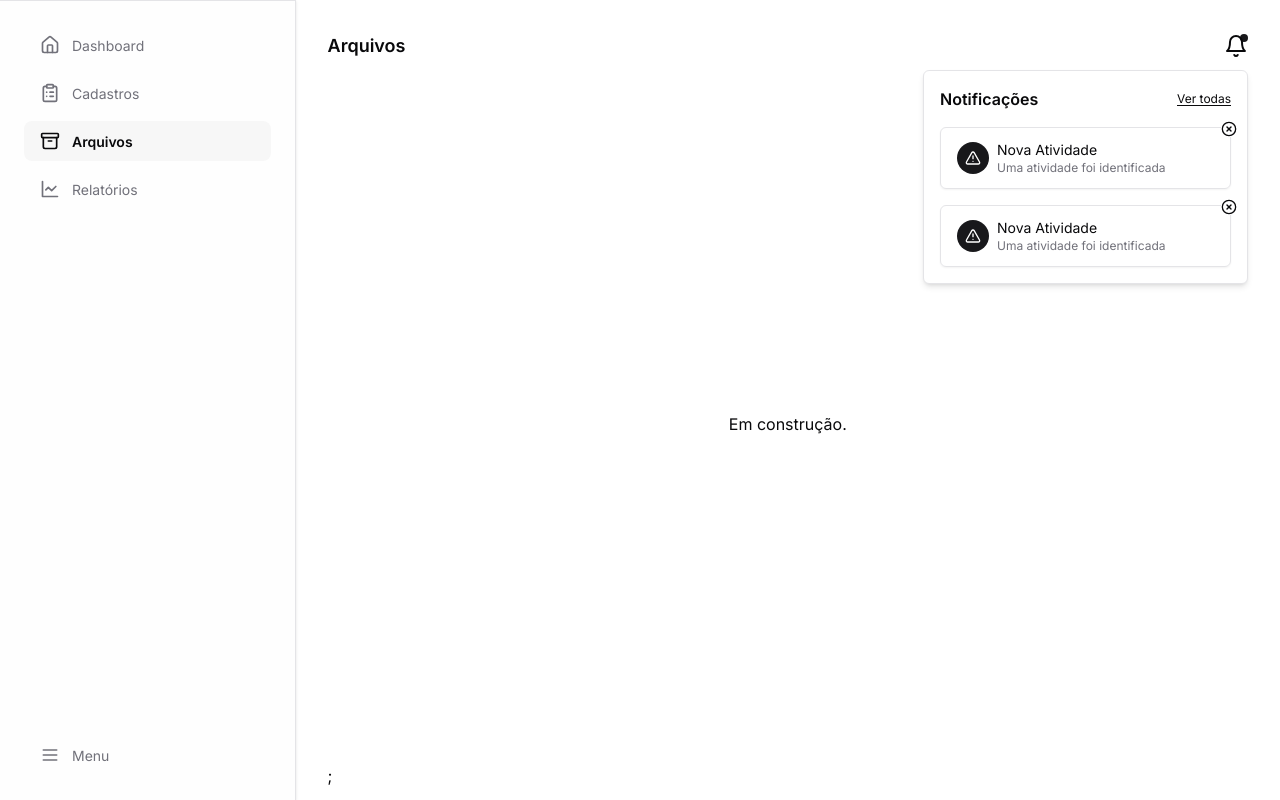
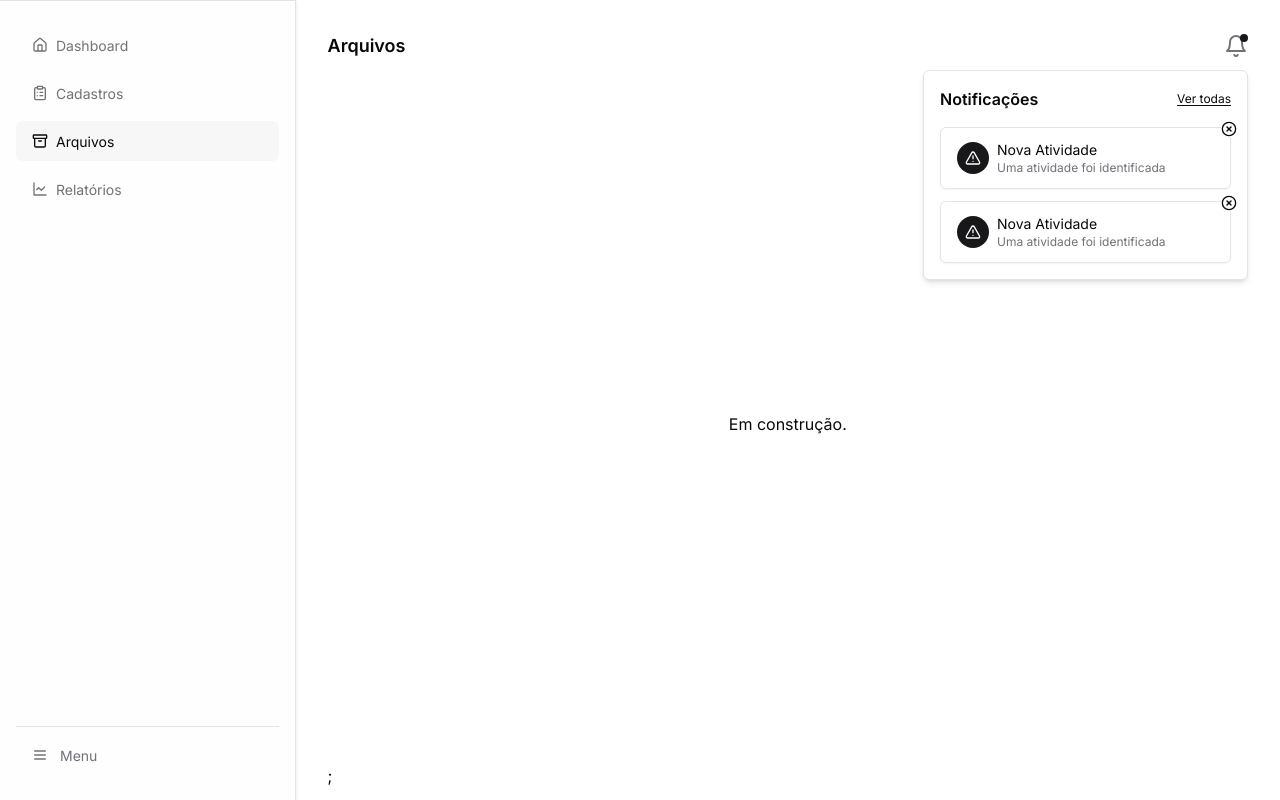
Before and after one commit to wrcelo/project-e, a Next.js app: page /arquivos in a window 1280 px wide. Both pictures are taken after a click on the element 1236 px from the left and 46 px from the top of the page. Built offline with nearby package versions, Linux system fonts and the light colour scheme.

Commit message:
tiny adjustments

```diff
--- a/src/app/arquivos/page.tsx
+++ b/src/app/arquivos/page.tsx
@@ -3,7 +3,7 @@ import React from "react";
 
 const Arquivos = () => {
 	return (
-		<div className="p-8">
+		<div className="p-5 md:p-8">
 			<PageHeader title={"Arquivos"} />
 			<div className="flex items-center justify-center h-[85dvh] w-dvh">Em construção.</div>;
 		</div>
--- a/src/app/cadastros/page.tsx
+++ b/src/app/cadastros/page.tsx
@@ -3,7 +3,7 @@ import React from "react";
 
 const Cadastros = () => {
 	return (
-		<div className="p-8">
+		<div className="p-5 md:p-8">
 			<PageHeader title={"Cadastros"} />
 			<div className="flex items-center justify-center h-[85dvh] w-dvh">Em construção.</div>;
 		</div>
--- a/src/app/dashboard/page.tsx
+++ b/src/app/dashboard/page.tsx
@@ -8,7 +8,7 @@ import React from "react";
 
 const Dashboard = () => {
 	return (
-		<div className="p-8">
+		<div className="p-5 md:p-8">
 			<PageHeader title={"Dashboard"} />
 			<div className="grid grid-cols-2 gap-4 md:grid-cols-4">
 				<Skeleton className="col-span-2 md:col-span-3 md:row-span-2 h-[250px]"></Skeleton>
--- a/src/app/relatorios/page.tsx
+++ b/src/app/relatorios/page.tsx
@@ -4,7 +4,7 @@ import React from "react";
 
 const Relatorios = () => {
 	return (
-		<div className="p-8">
+		<div className="p-5 md:p-8">
 			<PageHeader title={"Relatórios"} />
 			<div className="flex items-center justify-center h-[85dvh] w-dvh">Em construção.</div>;
 		</div>
--- a/src/components/FormLogin.tsx
+++ b/src/components/FormLogin.tsx
@@ -37,8 +37,11 @@ const FormLogin = () => {
 			return;
 		}
 
-		if (username == "admin") {
-			router.push("/dashboard");
+		if (username == "admin" && password == "admin") {
+			toast.success("Logado com sucesso!", { description: "Você está sendo redirecionado, aguarde.", position: "top-right" });
+			setTimeout(() => {
+				router.push("/dashboard");
+			}, 2000);
 		} else {
 			toast.error("Erro na autenticação", { position: "top-right" });
 		}
--- a/src/components/LinkNavMenu.tsx
+++ b/src/components/LinkNavMenu.tsx
@@ -9,10 +9,10 @@ const LinkNavMenu = ({ path, displayName, icon }: { path: string; displayName: s
 	return (
 		<Link
 			href={`/${path}`}
-			className={`transition-all duration-150 ease-in-out h-12 w-12 md:w-full md:gap-3 flex items-center justify-center md:justify-start md:px-4 rounded-full md:rounded-lg md:h-10 ${
+			className={`transition-all duration-150 ease-in-out h-12 w-12 md:w-full md:gap-2 flex items-center justify-center md:justify-start md:px-4 rounded-full md:rounded-md md:h-10 ${
 				pathname == `/${path}`
-					? "text-primary bg-primary/5 border-primary/30 border md:border-none  md:text-foreground md:bg-muted-foreground/5 md:font-semibold"
-					: "md:hover:bg-muted-foreground/5 md:text-muted-foreground md:hover:text-foreground"
+					? "text-primary bg-primary/5 border-primary/30 border md:border-none  md:text-foreground md:bg-muted-foreground/5"
+					: "md:text-muted-foreground md:hover:text-foreground"
 			}`}
 		>
 			{icon}
--- a/src/components/NavMenu.tsx
+++ b/src/components/NavMenu.tsx
@@ -8,6 +8,7 @@ import Settings from "./ui/Settings";
 import { usePathname } from "next/navigation";
 import { Separator } from "./ui/separator";
 import LinkNavMenu from "./LinkNavMenu";
+import Notifications from "./Notifications";
 
 const NavMenu = () => {
 	const pathname = usePathname();
@@ -16,29 +17,29 @@ const NavMenu = () => {
 		<>
 			{pathname != "/" && (
 				<div className="h-20 w-full border-t bg-secondary/10 md:w-96 md:h-dvh md:py-6 md:border-r shadow">
-					<div className="flex items-center h-full px-6 md:px-6 justify-between  gap-2 md:flex-col md:items-start">
-						<div className="grid grid-cols-4 gap-2 items-center md:items-start h-full md:flex-col md:flex md:w-full">
+					<div className="flex items-center h-full px-6 md:px-4 justify-between  gap-2 md:flex-col md:items-start">
+						<div className="grid grid-cols-4 gap-2 items-center md:items-start h-full md:flex-col md:flex md:w-full md:border-b">
 							<LinkNavMenu
 								path={"dashboard"}
 								displayName={"Dashboard"}
-								icon={<Home className="w-5 h-5" />}
+								icon={<Home className="w-4 h-4" />}
 							/>
 							<LinkNavMenu
 								path={"cadastros"}
 								displayName={"Cadastros"}
-								icon={<ClipboardList className="w-5 h-5" />}
+								icon={<ClipboardList className="w-4 h-4" />}
 							/>
 
 							<LinkNavMenu
 								path={"arquivos"}
 								displayName={"Arquivos"}
-								icon={<ArchiveIcon className="w-5 h-5" />}
+								icon={<ArchiveIcon className="w-4 h-4" />}
 							/>
 
 							<LinkNavMenu
 								path={"relatorios"}
 								displayName={"Relatórios"}
-								icon={<LineChartIcon className="w-5 h-5" />}
+								icon={<LineChartIcon className="w-4 h-4" />}
 							/>
 						</div>
 						<Separator
@@ -52,7 +53,7 @@ const NavMenu = () => {
 									className={` cursor-pointer transition-all duration-150 ease-in-out h-12 w-12 md:w-full md:gap-3 flex items-center justify-center md:justify-start md:px-4 rounded-full md:rounded-lg md:h-11 bg-transparent md:hover:bg-foreground/5 md:text-muted-foreground md:hover:text-foreground"
 									}`}
 								>
-									<Menu className="w-5 h-5" />
+									<Menu className="w-4 h-4" />
 									<span className="hidden md:block text-sm mt-[1px] md:text-sm ">Menu</span>
 								</div>
 							</DrawerTrigger>
--- a/src/components/Notifications.tsx
+++ b/src/components/Notifications.tsx
@@ -8,9 +8,9 @@ const Notifications = () => {
 	return (
 		<Popover>
 			<PopoverTrigger asChild>
-				<div className="relative">
-					<span className="absolute top-0  right-0 w-2 h-2 rounded-full bg-primary"></span>
-					<Bell className="relative" />
+				<div className="relative cursor-pointer ">
+					<span className="absolute top-0 right-0 w-2 h-2 rounded-full bg-primary z-10"></span>
+					<Bell className="relative text-muted-foreground hover:text-foreground transition-all duration-200" />
 				</div>
 			</PopoverTrigger>
 			<PopoverContent className="mr-8 mt-2 w-[325px]">
@@ -18,7 +18,7 @@ const Notifications = () => {
 					<h3 className="text-md font-semibold">Notificações</h3>
 					<span className="text-xs underline underline-offset-2 cursor-pointer">Ver todas</span>
 				</div>
-				<div className="flex flex-col gap-4">
+				<div className="flex flex-col gap-3">
 					<NotificationsItem
 						title={"Nova Atividade"}
 						description={"Uma atividade foi identificada"}
```
